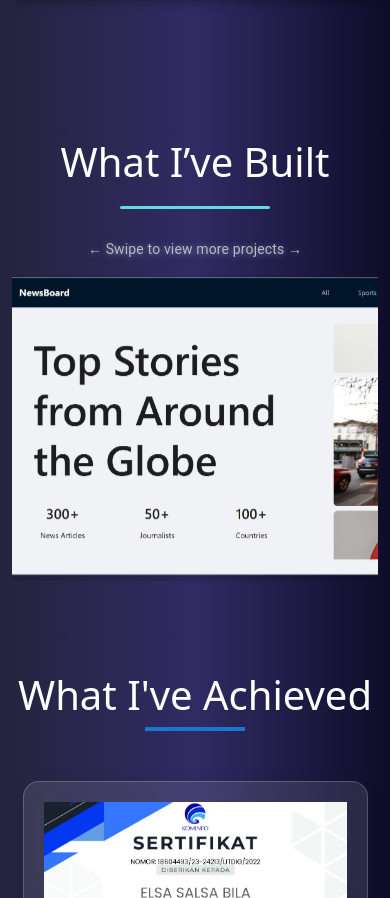
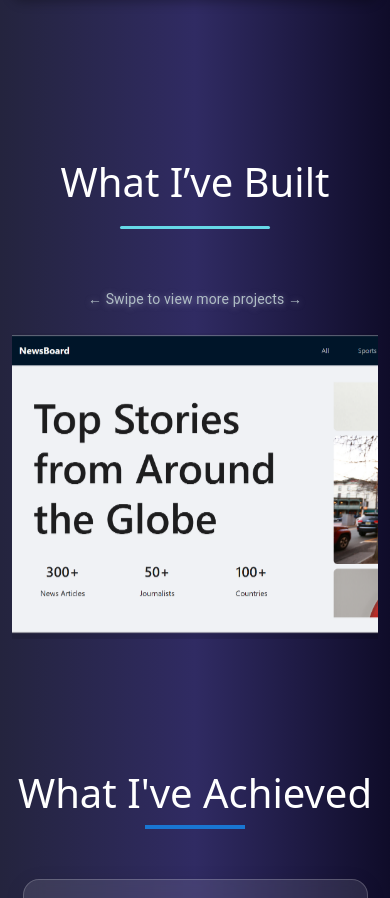
Before and after one commit to elsasalsa/portfolio, a React (Vite) app: page / in a window 390 px wide. Shown: the part 1649-2547 px from the top of the page. Built offline with nearby package versions, Linux system fonts and the light colour scheme.

Commit message:
update project and about page

```diff
--- a/src/About.jsx
+++ b/src/About.jsx
@@ -60,8 +60,8 @@ const About = () => {
                         Skills
                     </Button>
                     <Button
-                        onClick={() => handleCardChange("cv")}
-                        sx={buttonStyle("cv", selectedCard)}
+                        onClick={() => handleCardChange("journey")}
+                        sx={buttonStyle("journey", selectedCard)}
                     >
                         Journey
                     </Button>
@@ -81,7 +81,7 @@ const About = () => {
                 </Card>
             )}
 
-            {selectedCard === "cv" && (
+            {selectedCard === "journey" && (
                 <Card variant="outlined" sx={cardStyle}>
                     <Box sx={{ display: 'flex', gap: 2, flexWrap: 'wrap' }}>
                         <Box sx={{ flex: '1 1 45%' }}>
@@ -125,12 +125,6 @@ const About = () => {
 
             {selectedCard === "skills" && (
                 <Card variant="outlined" sx={cardStyle}>
-                    {/* <Typography style={{ wordSpacing: '3px', fontSize: '1.2rem', marginBottom: '25px' }}>
-                        Let's see my CV!
-                    </Typography>
-                    <a href="/Elsa Salsa Bila_CV.pdf" download>
-                        <Button variant="contained">Click Here</Button>
-                    </a> */}
                     <CardContent>
                         <Box
                             sx={{
@@ -185,11 +179,11 @@ const cardStyle = {
 };
 
 const buttonStyle = (btnType, selected) => ({
-    borderRadius: btnType === 'about' ? '50px 0 0 50px' : btnType === 'cv' ? '0 50px 50px 0' : 0,
+    borderRadius: btnType === 'about' ? '50px 0 0 50px' : btnType === 'journey' ? '0 50px 50px 0' : 0,
     color: selected === btnType ? '#66d9e8' : 'white',
     textTransform: 'none',
     borderColor: 'rgba(255, 255, 255, 0.3)',
-    borderRight: btnType !== 'cv' ? '1px solid rgba(255, 255, 255, 0.3)' : 'none',
+    borderRight: btnType !== 'journey' ? '1px solid rgba(255, 255, 255, 0.3)' : 'none',
     px: 3,
     backgroundColor: selected === btnType ? 'rgba(102, 217, 232, 0.15)' : 'transparent',
     '&:hover': {
--- a/src/Project.jsx
+++ b/src/Project.jsx
@@ -185,7 +185,7 @@ const Project = () => {
         variant="body2"
         align="center"
         sx={{
-          mb: 2,
+          mb: 3,
           color: '#b0bec5',
           textShadow: '0px 1px 6px rgba(206, 206, 233, 0.5)',
         }}
--- a/src/css/project.css
+++ b/src/css/project.css
@@ -18,7 +18,7 @@
   margin: 0 auto 30px;
   border-radius: 2px;
   margin-top: 20px;
-  margin-bottom: 30px;
+  margin-bottom: 50px;
 }
 
 .project-cards-wrapper {
@@ -39,3 +39,13 @@
   background-color: #ccc;
   border-radius: 4px;
 }
+
+@media (max-width: 768px) {
+  .project-underline {
+    margin-bottom: 60px;
+  }
+  .project-container {
+    padding-top: 60px;
+    padding-bottom: 40px;
+  }
+}
```
